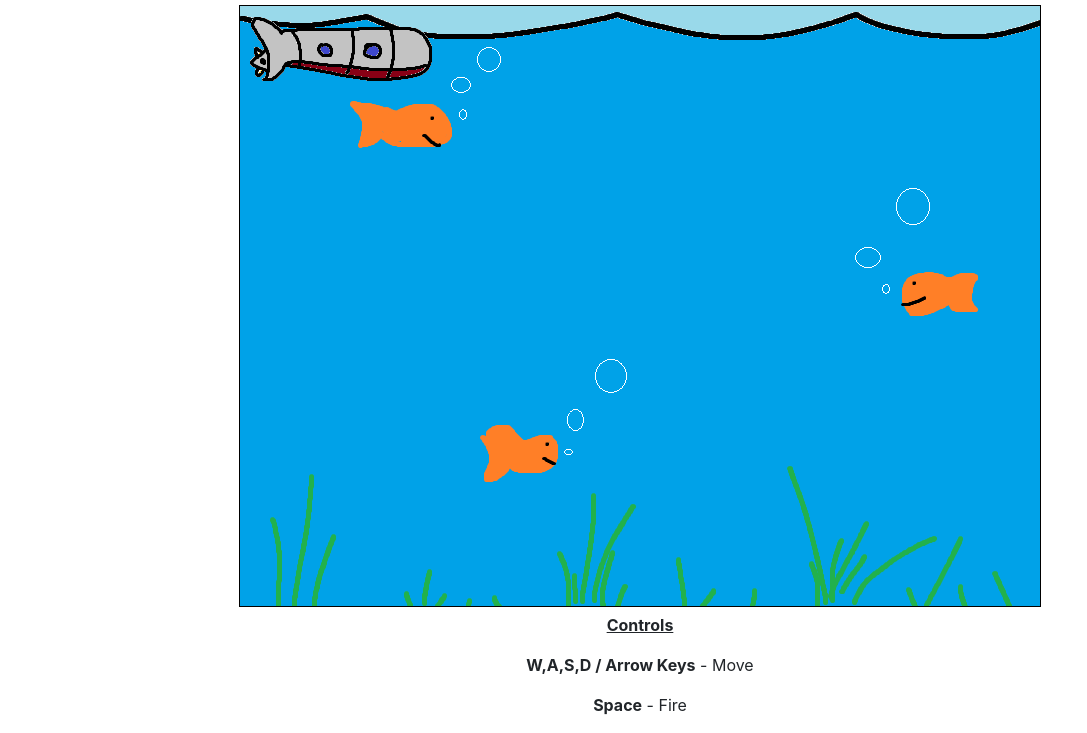
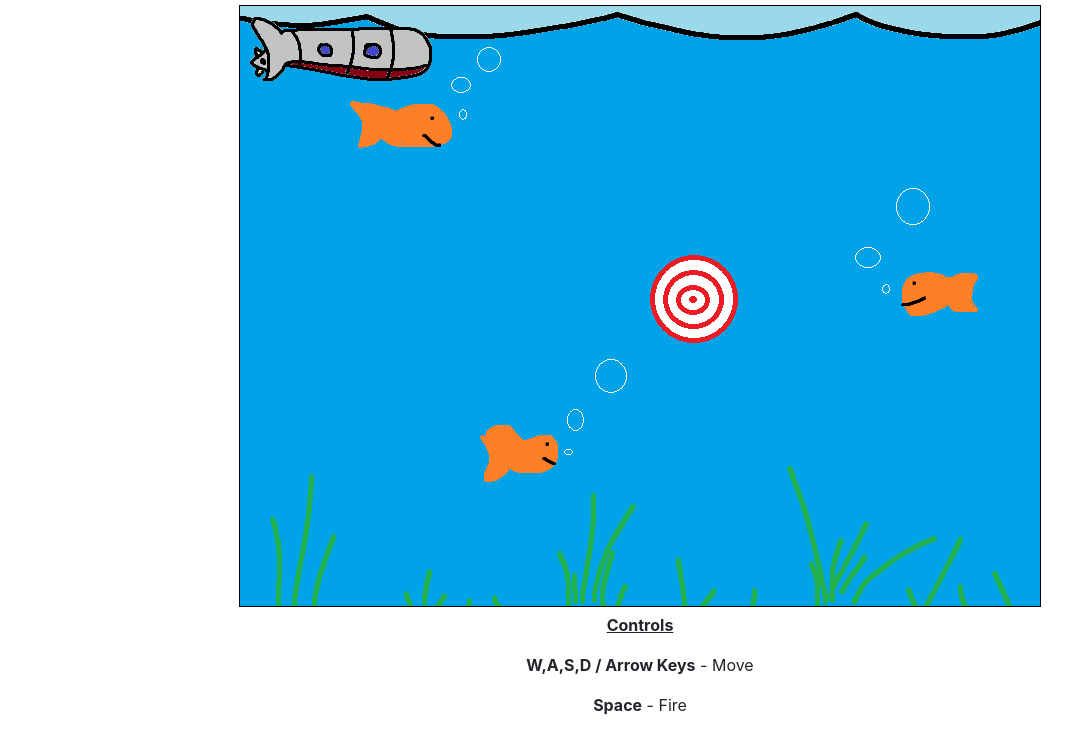
Before and after one commit to johnentrieri/submarine-game, a plain HTML site: page index.html in a window 1280 px wide. Shown: the part 107-840 px from the top of the page, without its empty margins (0-1087 px from the left). Drawn offline with Linux system fonts and the light colour scheme.

Commit message:
Random Target Spawns on Hit

```diff
--- a/index.html
+++ b/index.html
@@ -22,6 +22,7 @@
         <img id="subL" src="img/subL.png" style="display:none"; />
         <img id="torpedoR" src="img/torpedoR.png" style="display:none"; />
         <img id="torpedoL" src="img/torpedoL.png" style="display:none"; />
+        <img id="target" src="img/target.png" style="display:none"; />
         <script src="js/game.js"></script>
     </body>
 </html>
--- a/js/game.js
+++ b/js/game.js
@@ -37,6 +37,16 @@ const torpedo = {
     isFacingRight : true
 }
 
+// Target
+const target = {
+    img : document.getElementById("target"), //Image
+    x : 0, // X Position
+    y : 0, // Y Position
+    width : document.getElementById("target").width, // Width
+    height : document.getElementById("target").height, // Height
+    isActive : false,
+}
+
 // Begin Game Loop
 setInterval( GameLoop, timeBetweenFrames);
 
@@ -47,7 +57,9 @@ function GameLoop() {
     TorpedoProcessing();
     ShipCanvasCollisions();
     TorpedoCanvasCollisions();
+    TorpedoTargetCollisions();
     DrawSea();
+    DrawTarget();
     DrawSubmarine();
     DrawTorpedo();
 }
@@ -109,6 +121,10 @@ function ExplodeTorpedo() {
     torpedo.isActive = false;
 }
 
+function ExplodeTarget() {
+    target.isActive = false;
+}
+
 function ShipCanvasCollisions() {
     const xMin = 0;
     const yMin = 0;
@@ -133,6 +149,23 @@ function TorpedoCanvasCollisions() {
     if ( torpedo.y > yMax) { ExplodeTorpedo(); }
 }
 
+function TorpedoTargetCollisions() {
+    const torpedoX1 = torpedo.x;
+    const torpedoY1 = torpedo.y;
+    const torpedoX2 = torpedo.x + torpedo.width;
+    const torpedoY2 = torpedo.y + torpedo.height;
+
+    const targetX1 = target.x;
+    const targetY1 = target.y;
+    const targetX2 = target.x + target.width;
+    const targetY2 = target.y + target.height;
+
+    if ((torpedoX1 <= targetX2) && (torpedoX2 >= targetX1) && (torpedoY1 <= targetY2) && (torpedoY2 >= targetY1)) {
+        ExplodeTorpedo();
+        ExplodeTarget();
+    }
+}
+
 function DrawSubmarine() {
     if (submarine.isActive) {
         ctx.drawImage(submarine.img, submarine.x, submarine.y, submarine.width, submarine.height);
@@ -142,6 +175,21 @@ function DrawSubmarine() {
 function DrawTorpedo() {
     if (torpedo.isActive) {
         ctx.drawImage(torpedo.img, torpedo.x, torpedo.y, torpedo.width, torpedo.height);
+    }
+}
+
+function DrawTarget() {
+    if (target.isActive) {
+        ctx.drawImage(target.img, target.x, target.y, target.width, target.height);
+    } else {
+        const xMax = canvas.width - target.width;
+        const yMax = canvas.height - target.height;
+
+        target.x = Math.floor(Math.random() * xMax);
+        target.y = Math.floor(Math.random() * yMax);
+
+        target.isActive = true;
+        ctx.drawImage(target.img, target.x, target.y, target.width, target.height);
     }
 }
 
```
Also changed, not shown: img/target.png (added).
